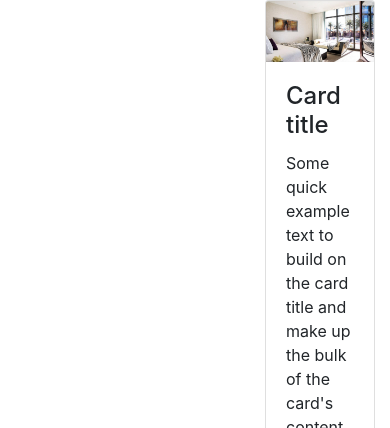
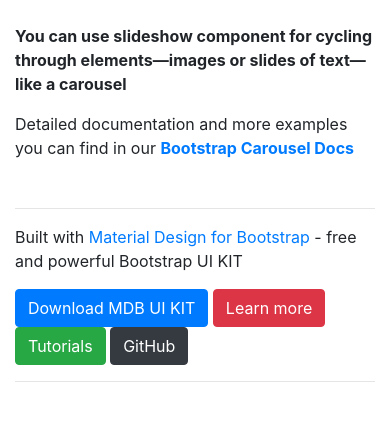
Before and after one commit to hinalpujara/Hotel-Reservation-System, a PHP site: page /rooms_src/try.html in a window 390 px wide. Shown: the top 428 px of the page. Run offline with PHP 8.4, Linux system fonts and the light colour scheme; some libraries are stand-ins or nearby versions.

Commit message:
Modified home

```diff
--- a/rooms_src/try.html
+++ b/rooms_src/try.html
@@ -19,68 +19,65 @@
 
 <body>
 
-    <div id="carouselExampleIndicators" class="carousel slide " data-ride="carousel">
+     <div class="container my-4">
+      <p>
+        <strong
+          >You can use slideshow component for cycling through elements—images or slides of text—like a carousel</strong
+        >
+      </p>
+
+      <p>
+        Detailed documentation and more examples you can find in our
+        <a
+          href="https://mdbootstrap.com/docs/standard/components/carousel/"
+          target="_blank"
+          ><strong>Bootstrap Carousel Docs</strong></a
+        >
+      </p>
+
+     <hr class="mt-5">
+
+  <p>Built with <a target="_blank" href="https://mdbootstrap.com/docs/standard/">Material Design for Bootstrap</a> - free and powerful Bootstrap UI KIT</p>
+
+  <a class="btn btn-primary me-2" href="https://mdbootstrap.com/docs/standard/getting-started/installation/" target="_blank" role="button">Download MDB UI KIT <i class="fas fa-download"></i></a>
+  <a class="btn btn-danger me-2" target="_blank" href="https://mdbootstrap.com/docs/standard/" role="button">Learn more</a>
+  <a class="btn btn-success me-2" target="_blank" href="https://mdbootstrap.com/docs/standard/getting-started/" role="button">Tutorials</a>
+  <a class="btn btn-dark me-2" target="_blank" href="https://github.com/mdbootstrap/mdb-ui-kit" role="button">GitHub <i class="fab fa-github ms-2"></i></a>
+
+  <hr class="mb-5"/>
+
+<!--Carousel Wrapper-->
+<div id="multi-item-example" class="carousel slide carousel-multi-item" data-ride="carousel">
+
+  <!--Controls-->
+  <div class="controls-top">
+    <a class="btn-floating" href="#multi-item-example" data-slide="prev"><i class="fas fa-chevron-left"></i></a>
+    <a class="btn-floating" href="#multi-item-example" data-slide="next"><i
+        class="fas fa-chevron-right"></i></a>
+  </div>
+  <!--/.Controls-->
+
+  <!--Indicators-->
   <ol class="carousel-indicators">
-            <li data-target="#carouselExampleIndicators" data-slide-to="0" class="active"></li>
-            <li data-target="#carouselExampleIndicators" data-slide-to="1"></li>
-            <li data-target="#carouselExampleIndicators" data-slide-to="2"></li>
+    <li data-target="#multi-item-example" data-slide-to="0" class="active"></li>
+    <li data-target="#multi-item-example" data-slide-to="1"></li>
+
   </ol>
-        <div class="carousel-inner cust-cont">
-            <div class="col-md-3" style="float:left;">
-                <div class="card mb-2">
-                    <img class="card-img-top"
-                        src="room1.jpeg"
-                        alt="Card image cap">
-                    <div class="card-body">
-                        <h4 class="card-title">Card title</h4>
-                        <p class="card-text">Some quick example text to build on the card title and make up the
-                            bulk of the
-                            card's content.</p>
-                        <a class="btn btn-primary">Button</a>
-                    </div>
-                </div>
-            </div>
+  <!--/.Indicators-->
 
-            <div class="col-md-3" style="float:left;">
-                <div class="card mb-2">
-                    <img class="card-img-top"
-                        src="room2.jpeg"
-                        alt="Card image cap">
-                    <div class="card-body">
-                        <h4 class="card-title">Card title</h4>
-                        <p class="card-text">Some quick example text to build on the card title and make up the
-                            bulk of the
-                            card's content.</p>
-                        <a class="btn btn-primary">Button</a>
-                    </div>
-                </div>
-            </div>
+  <!--Slides-->
+  <div class="carousel-inner" role="listbox">
 
-            <div class="col-md-3" style="float:left;">
-                <div class="card mb-2">
-                    <img class="card-img-top"
-                        src="room3.jpeg"
-                        alt="Card image cap">
-                    <div class="card-body">
-                        <h4 class="card-title">Card title</h4>
-                        <p class="card-text">Some quick example text to build on the card title and make up the
-                            bulk of the
-                            card's content.</p>
-                        <a class="btn btn-primary">Button</a>
-                    </div>
-                </div>
-            </div>
+    <!--First slide-->
+    <div class="carousel-item active">
 
-            <div class="carousel-item">
       <div class="col-md-3" style="float:left">
        <div class="card mb-2">
           <img class="card-img-top"
-                            src="room4.jpeg"
-                            alt="Card image cap">
+            src="https://mdbootstrap.com/img/Photos/Horizontal/City/4-col/img%20(60).jpg" alt="Card image cap">
           <div class="card-body">
             <h4 class="card-title">Card title</h4>
-                            <p class="card-text">Some quick example text to build on the card title and make up the
-                                bulk of the
+            <p class="card-text">Some quick example text to build on the card title and make up the bulk of the
               card's content.</p>
             <a class="btn btn-primary">Button</a>
           </div>
@@ -90,12 +87,10 @@
       <div class="col-md-3" style="float:left">
         <div class="card mb-2">
           <img class="card-img-top"
-                            src="room5.jpeg"
-                            alt="Card image cap">
+            src="https://mdbootstrap.com/img/Photos/Horizontal/City/4-col/img%20(60).jpg" alt="Card image cap">
           <div class="card-body">
             <h4 class="card-title">Card title</h4>
-                            <p class="card-text">Some quick example text to build on the card title and make up the
-                                bulk of the
+            <p class="card-text">Some quick example text to build on the card title and make up the bulk of the
               card's content.</p>
             <a class="btn btn-primary">Button</a>
           </div>
@@ -105,28 +100,95 @@
       <div class="col-md-3" style="float:left">
         <div class="card mb-2">
           <img class="card-img-top"
-                            src="room6.jpeg"
-                            alt="Card image cap">
+            src="https://mdbootstrap.com/img/Photos/Horizontal/City/4-col/img%20(60).jpg" alt="Card image cap">
           <div class="card-body">
             <h4 class="card-title">Card title</h4>
-                            <p class="card-text">Some quick example text to build on the card title and make up the
-                                bulk of the
+            <p class="card-text">Some quick example text to build on the card title and make up the bulk of the
               card's content.</p>
             <a class="btn btn-primary">Button</a>
           </div>
         </div>
       </div>
+
+       <div class="col-md-3" style="float:left">
+       <div class="card mb-2">
+          <img class="card-img-top"
+            src="https://mdbootstrap.com/img/Photos/Horizontal/City/4-col/img%20(60).jpg" alt="Card image cap">
+          <div class="card-body">
+            <h4 class="card-title">Card title</h4>
+            <p class="card-text">Some quick example text to build on the card title and make up the bulk of the
+              card's content.</p>
+            <a class="btn btn-primary">Button</a>
           </div>
         </div>
-        <a class="carousel-control-prev" href="#carouselExampleIndicators" role="button" data-slide="prev" style="color: black;">
-            <span class="carousel-control-prev-icon" aria-hidden="true" style="color: black;"></span>
-            <span class="sr-only" style="color: black;">Previous</span>
-        </a>
-        <a class="carousel-control-next" href="#carouselExampleIndicators" role="button" data-slide="next" style="color: black;">
-            <span class="carousel-control-next-icon" aria-hidden="true"></span>
-            <span class="sr-only">Next</span>
-        </a>
       </div>
+
+    </div>
+    <!--/.First slide-->
+
+    <!--Second slide-->
+    <div class="carousel-item">
+
+      <div class="col-md-3" style="float:left">
+        <div class="card mb-2">
+          <img class="card-img-top"
+            src="https://mdbootstrap.com/img/Photos/Horizontal/City/4-col/img%20(60).jpg" alt="Card image cap">
+          <div class="card-body">
+            <h4 class="card-title">Card title</h4>
+            <p class="card-text">Some quick example text to build on the card title and make up the bulk of the
+              card's content.</p>
+            <a class="btn btn-primary">Button</a>
+          </div>
+        </div>
+      </div>
+
+      <div class="col-md-3" style="float:left">
+        <div class="card mb-2">
+          <img class="card-img-top"
+            src="https://mdbootstrap.com/img/Photos/Horizontal/City/4-col/img%20(47).jpg" alt="Card image cap">
+          <div class="card-body">
+            <h4 class="card-title">Card title</h4>
+            <p class="card-text">Some quick example text to build on the card title and make up the bulk of the
+              card's content.</p>
+            <a class="btn btn-primary">Button</a>
+          </div>
+        </div>
+      </div>
+
+      <div class="col-md-3" style="float:left">
+        <div class="card mb-2">
+          <img class="card-img-top"
+            src="https://mdbootstrap.com/img/Photos/Horizontal/City/4-col/img%20(48).jpg" alt="Card image cap">
+          <div class="card-body">
+            <h4 class="card-title">Card title</h4>
+            <p class="card-text">Some quick example text to build on the card title and make up the bulk of the
+              card's content.</p>
+            <a class="btn btn-primary">Button</a>
+          </div>
+        </div>
+      </div>
+
+      <div class="col-md-3" style="float:left">
+        <div class="card mb-2">
+          <img class="card-img-top"
+            src="https://mdbootstrap.com/img/Photos/Horizontal/City/4-col/img%20(47).jpg" alt="Card image cap">
+          <div class="card-body">
+            <h4 class="card-title">Card title</h4>
+            <p class="card-text">Some quick example text to build on the card title and make up the bulk of the
+              card's content.</p>
+            <a class="btn btn-primary">Button</a>
+          </div>
+        </div>
+      </div>
+
+    </div>
+    <!--/.Second slide-->
+
+
+
+  </div>
+  <!--/.Slides-->
+
 </div>
 <!--/.Carousel Wrapper-->
     <!-- Optional JavaScript -->
```
Also changed, not shown: index.php (+0 -34 lines). Lines whose indentation alone changed are shown as unchanged.
